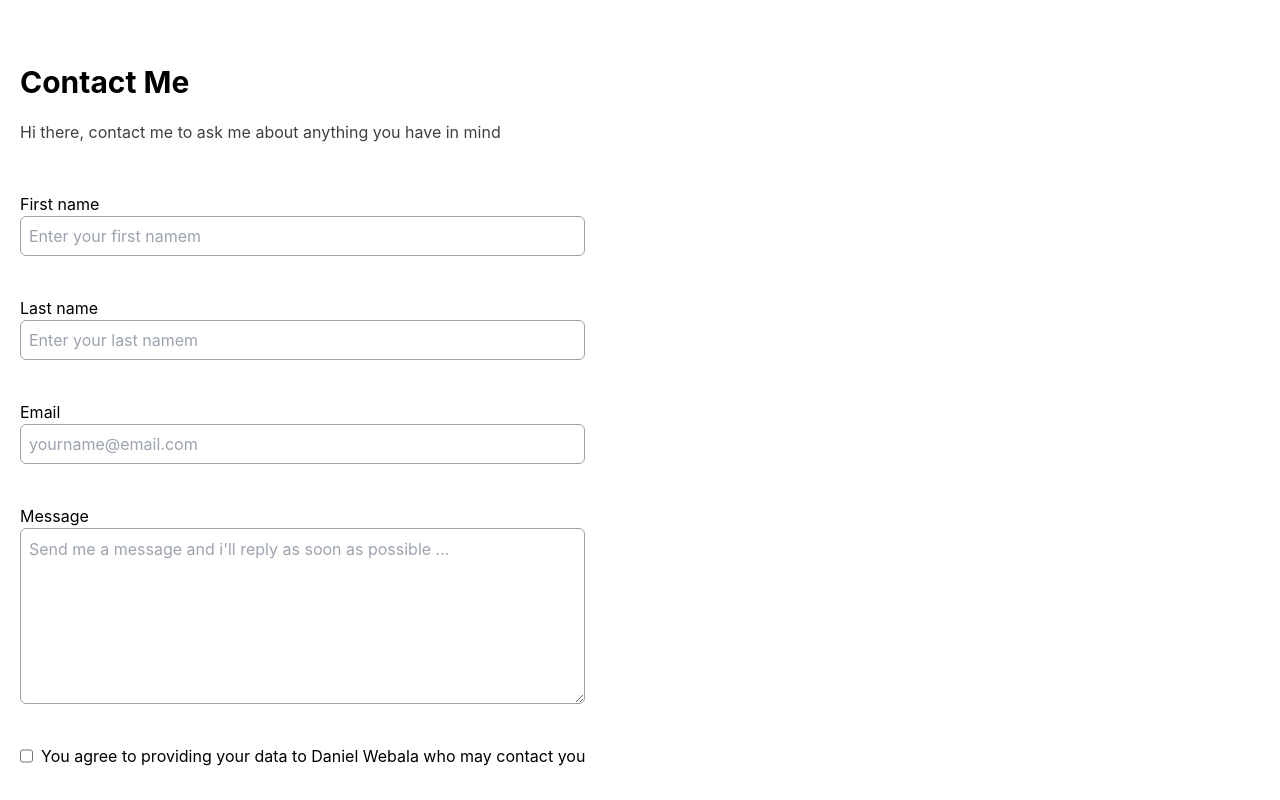
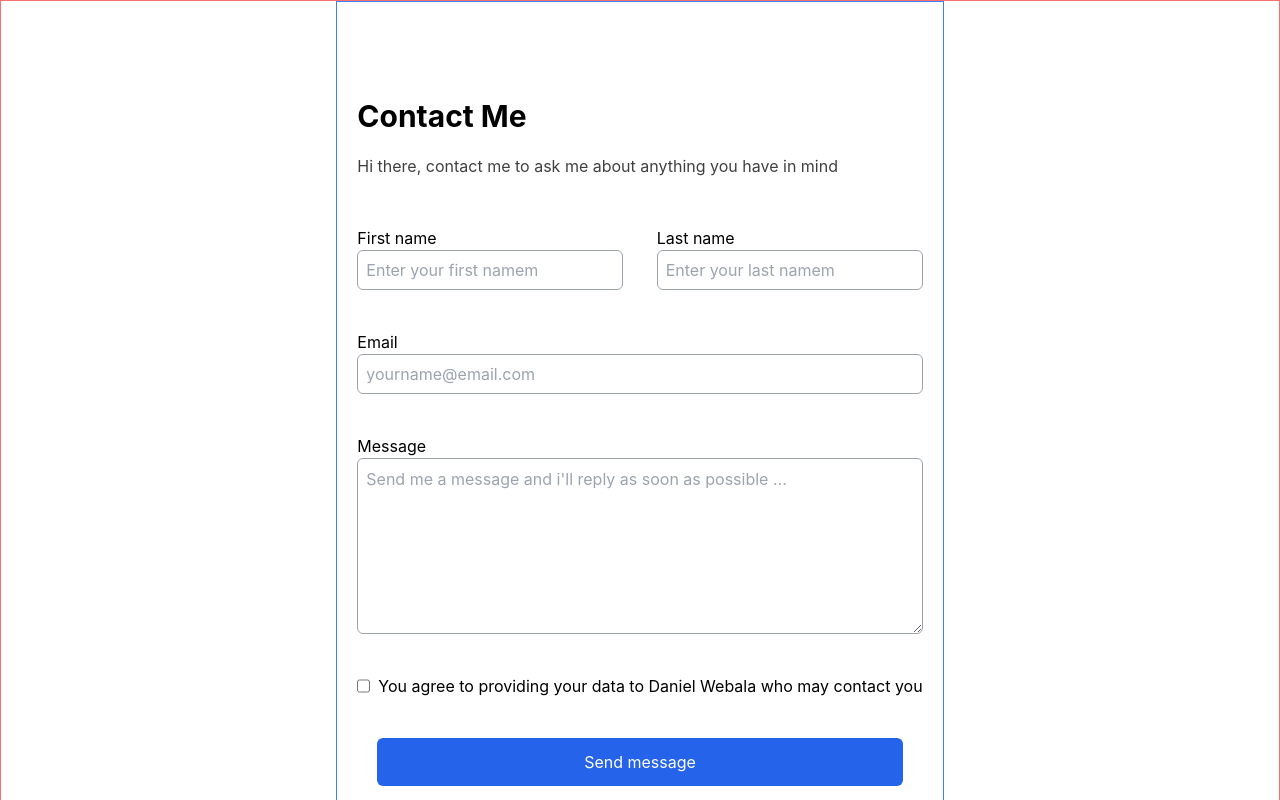
Before and after one commit to webala/hngfrontend, a React (Create React App) app: page /contact in a window 1280 px wide. Shown: the top 800 px of the page. Built offline with nearby package versions, Linux system fonts and the light colour scheme.

Commit message:
style: contact page

```diff
--- a/src/components/Contact/Contact.js
+++ b/src/components/Contact/Contact.js
@@ -3,14 +3,15 @@ import Footer from '../Footer/Footer'
 
 function Contact() {
   return (
-    <div className='py-16 px-5 flex flex-col gap-12 items-start'>
+    <div className='flex flex-col sm:items-center border border-red-400'>
+    <div className='py-16 px-5 sm:py-24 border border-blue-500 flex flex-col gap-12 items-start'>
         <div className='flex flex-col items-start'>
             <h1 className='text-3xl font-bold'>Contact Me</h1>
             <p className='opacity-75 mt-5'>Hi there, contact me to ask me about anything you have in mind</p>
         </div>
 
-        <form>
-            <div className='flex flex-col'>
+        <form className='sm:w-full'>
+            <div className='flex flex-col sm:flex-row sm:justify-between'>
                 <div className='flex flex-col items-start mb-10'>
                     <label>First name</label>
                     <input className='border p-2 border-gray-400 rounded-md h-10 w-full' id='first_name' placeholder='Enter your first namem'/>
@@ -36,7 +37,9 @@ function Contact() {
                 <button className='w-full text-white rounded-md bg-blue-600 h-12' id='btn__submit' type='submit'>Send message</button>
             </div>
         </form>
-        <Footer />
+
+    </div>
+    <Footer />
     </div>
   )
 }
```
